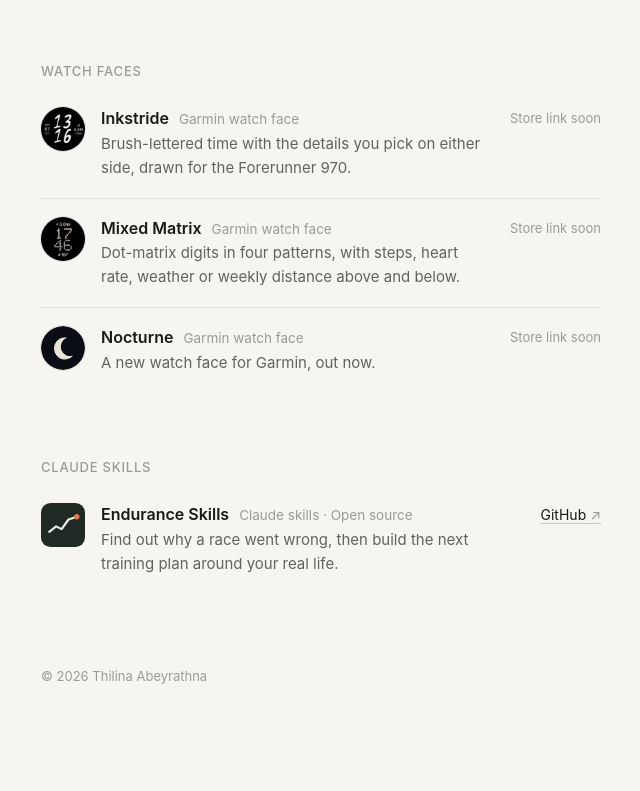
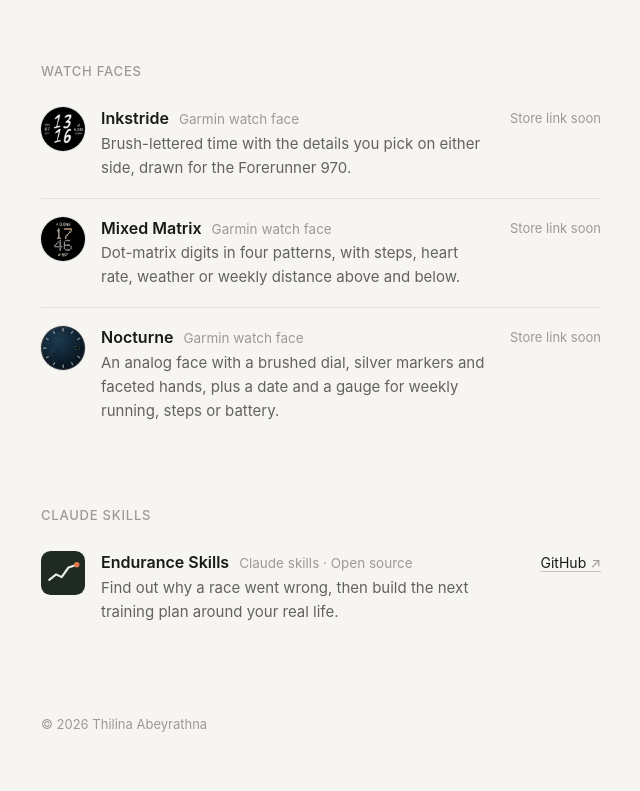
Before and after one commit to thilinaa/hello-world, a plain HTML site: page index.html in a window 1280 px wide. Shown: the part 1214-2005 px from the top of the page, without its empty margins (319-959 px from the left). Before the commit the page ends 1957 px from the top, so only its background shows below. Drawn offline with Linux system fonts and the light colour scheme.

Commit message:
Add Nocturne's real dial and description
Replace the placeholder moon icon with Nocturne's own blue dial artwork
from the nocturne-970 repo, and describe the face from its README.

Co-Authored-By: Claude Opus 5.5 <noreply@anthropic.com>
Claude-Session: https://claude.ai/code/session_01Uu79mcuzhYxCjdyGzjJMJn

```diff
--- a/index.html
+++ b/index.html
@@ -111,10 +111,10 @@
         <p class="go"><span class="later">Store link soon</span></p>
       </li>
       <li>
-        <img class="icon round" src="/assets/icons/nocturne.svg" width="44" height="44" alt="">
+        <img class="icon round" src="/assets/icons/nocturne.webp" width="44" height="44" alt="">
         <div class="what">
           <h3>Nocturne <span>Garmin watch face</span></h3>
-          <p>A new watch face for Garmin, out now.</p>
+          <p>An analog face with a brushed dial, silver markers and faceted hands, plus a date and a gauge for weekly running, steps or battery.</p>
         </div>
         <p class="go"><span class="later">Store link soon</span></p>
       </li>
```
Also changed, not shown: assets/icons/nocturne.svg (deleted), assets/icons/nocturne.webp (added), 1 other file.
